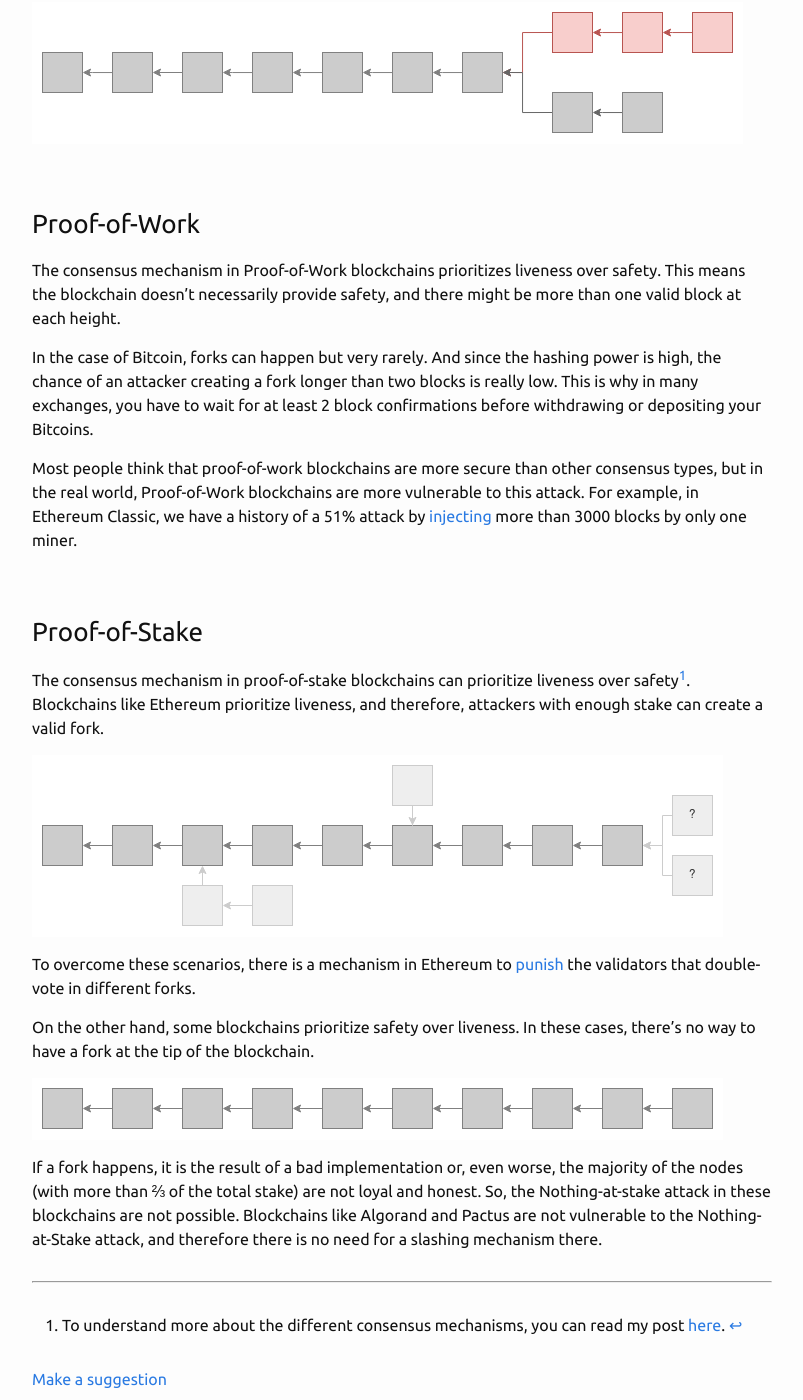
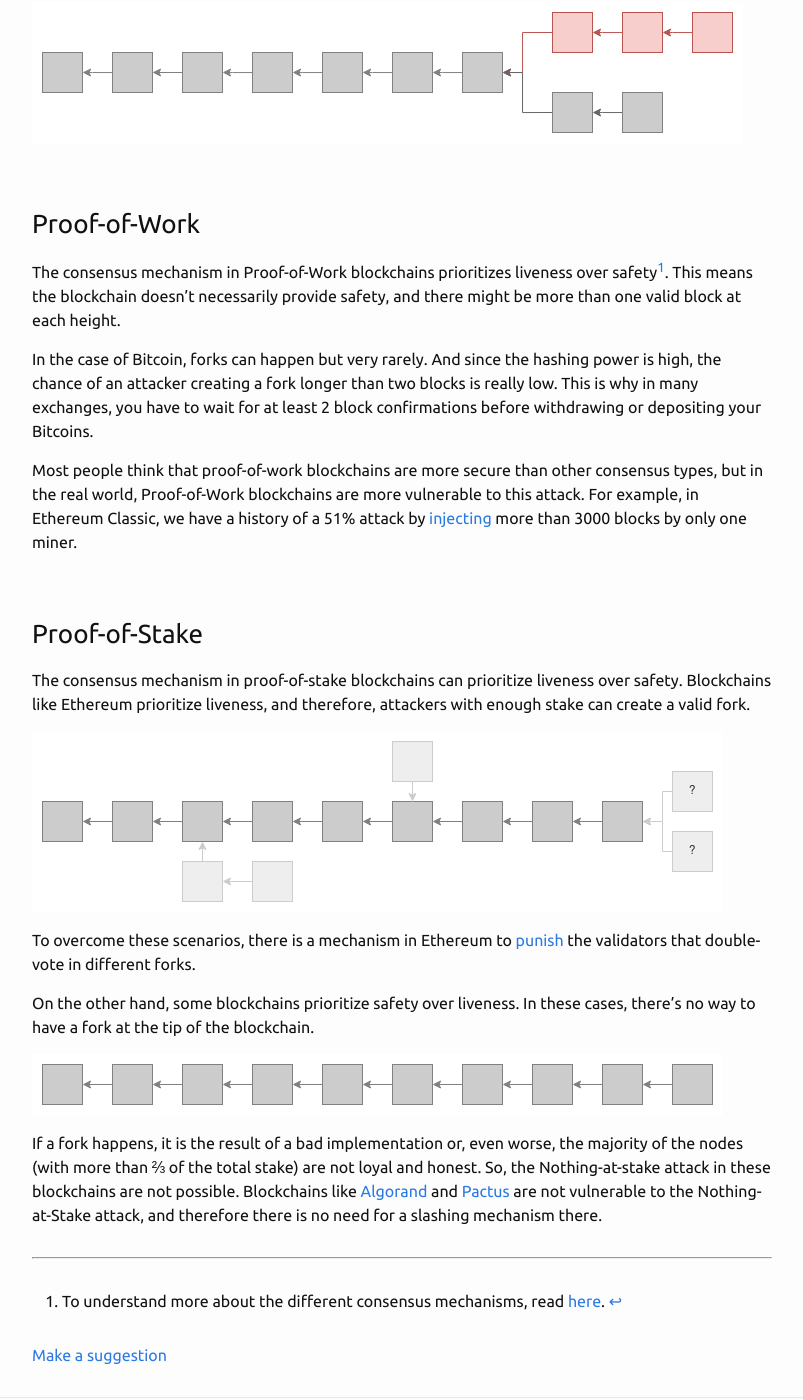
Before and after one commit to b00f/b00f.github.io, a Jekyll site: the page built from docs/_posts/2023-09-17-security_of_proof_of_stake.md, in a window 1280 px wide and 1400 px high, scrolled down 3320 px. Shown: the whole window, without its empty margins (238-1041 px from the left). Built offline with Jekyll 4.4.1, drawn with Linux system fonts in a browser that asks for light colours.

Commit message:
updating post

```diff
--- a/docs/_posts/2023-09-17-security_of_proof_of_stake.md
+++ b/docs/_posts/2023-09-17-security_of_proof_of_stake.md
@@ -104,11 +104,11 @@ In these cases, there's no way to have a fork at the tip of the blockchain.
 If a fork happens, it is the result of a bad implementation or, even worse, the majority of the nodes
 (with more than ⅔ of the total stake) are not loyal and honest.
 So, the Nothing-at-stake attack in these blockchains are not possible.
-Blockchains like Algorand and Pactus are not vulnerable to the Nothing-at-Stake attack,
+Blockchains like [Algorand](https://algorand.com/) and [Pactus](https://pactus.org/) are not vulnerable to the Nothing-at-Stake attack,
 and therefore there is no need for a slashing mechanism there.
 
 ---
 
 [^1]:
     To understand more about the different consensus mechanisms,
-    you can read my post [here](https://b00f.github.io/blockchain/consensus_problem).
+    read [here](https://b00f.github.io/blockchain/consensus_problem).
```
Also changed, not shown: other parts of docs/_posts/2023-09-17-security_of_proof_of_stake.md (+2 -2 lines).
